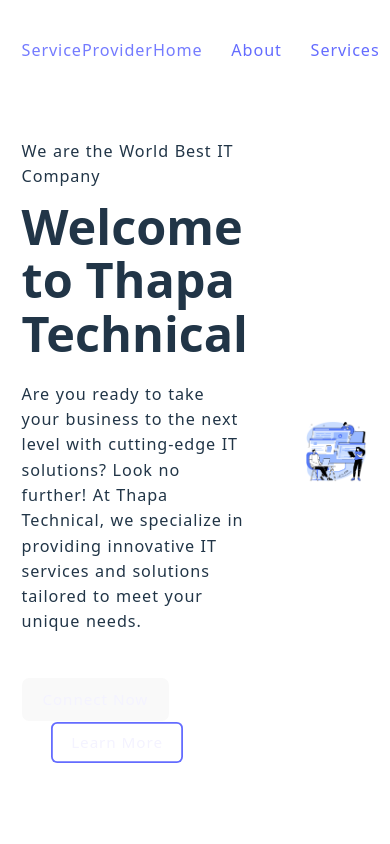
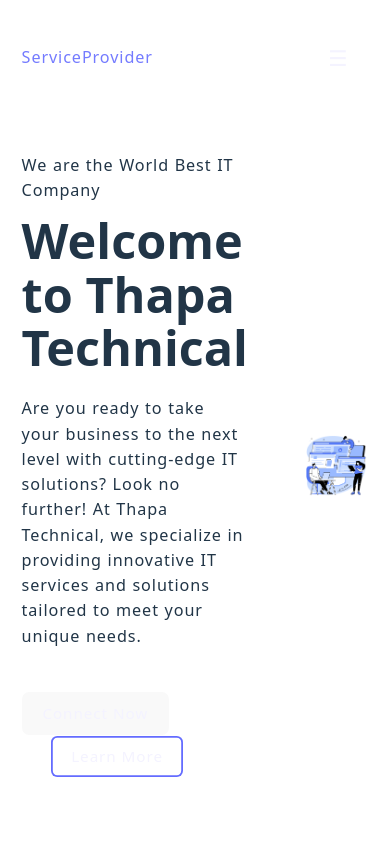
Before and after one commit to MuhammadFaizan144/MERN-Tutorial, a React (Vite) app in the folder client/: page / in a window 390 px wide. Shown: the top 844 px of the page. Built offline with nearby package versions, Linux system fonts and the light colour scheme; no server answers.

Commit message:
add responsive navbar and side navbar login

```diff
--- a/client/src/Components/Navbar.css
+++ b/client/src/Components/Navbar.css
@@ -1,10 +1,142 @@
-.container{
+/* Topbar / container (you already had these) */
+.container {
   max-width: 140rem;
   padding: 4.2rem 2.4rem;
   display: flex;
   justify-content: space-between;
+  align-items: center;
 }
-ul{
+
+/* Top nav list (desktop) */
+.top-nav ul {
   display: flex;
   gap: 3.2rem;
+  list-style: none;
+  margin: 0;
+  padding: 0;
 }
+
+.top-nav a {
+  text-decoration: none;
+  color: #ffffff;
+  font-weight: 500;
+}
+
+/* Hamburger (hidden on large screens) */
+.hamburger {
+  display: none;
+  background: none;
+  border: none;
+  font-size: 2.4rem;
+  line-height: 1;
+  cursor: pointer;
+}
+
+/* Side Navbar base */
+.side-navbar {
+  position: fixed;
+  top: 0;
+  left: -320px;              /* hidden by default off-screen */
+  width: 280px;
+  height: 100vh;
+  background: #0f1724;       /* dark background */
+  color: #fff;
+  box-shadow: 2px 0 12px rgba(0,0,0,0.3);
+  padding: 1.6rem;
+  transition: left 0.28s ease;
+  z-index: 1200;
+  display: flex;
+  flex-direction: column;
+}
+
+/* when open */
+.side-navbar.open {
+  left: 0;
+}
+
+/* side header (brand + close) */
+.side-header {
+  display: flex;
+  justify-content: space-between;
+  align-items: center;
+  gap: 1rem;
+}
+
+.side-header .side-brand a {
+  color: #fff;
+  text-decoration: none;
+  font-size: 1.25rem;
+  font-weight: 600;
+}
+
+/* close button */
+.close-btn {
+  background: none;
+  border: none;
+  color: #fff;
+  font-size: 1.6rem;
+  cursor: pointer;
+}
+
+/* side nav list */
+.side-nav {
+  margin-top: 2.4rem;
+  flex: 1;
+}
+
+.side-nav ul {
+  list-style: none;
+  padding: 0;
+  margin: 0;
+  display: flex;
+  flex-direction: column;
+  gap: 1.25rem;
+}
+
+.side-nav a {
+  color: #e6f0ff;
+  text-decoration: none;
+  font-size: 1rem;
+  padding: 0.4rem 0.2rem;
+}
+
+/* overlay */
+.overlay {
+  position: fixed;
+  inset: 0;
+  background: rgba(0,0,0,0.0);
+  pointer-events: none;
+  transition: background 0.28s ease;
+  z-index: 1100;
+}
+
+.overlay.visible {
+  background: rgba(0,0,0,0.45);
+  pointer-events: auto;
+}
+
+/* Responsive behavior */
+/* Small screens: show hamburger, hide top nav */
+@media (max-width: 900px) {
+  .top-nav {
+    display: none;
+  }
+  .hamburger {
+    display: block;
+  }
+}
+
+/* Larger screens: optionally keep both available.
+   If you'd rather always show the side navbar on desktop,
+   uncomment the block below and adjust page layout to add left padding.
+*/
+/*
+@media (min-width: 1100px) {
+  .side-navbar {
+    left: 0;
+  }
+  .topbar .container {
+    padding-left: 300px; // make room for persistent sidebar
+  }
+}
+*/
--- a/client/src/Components/Navbar.jsx
+++ b/client/src/Components/Navbar.jsx
@@ -1,37 +1,85 @@
-import React from 'react'
+import React, { useState } from 'react'
 import { NavLink } from 'react-router-dom'
 import './Navbar.css'
 import { useAuth } from '../store/auth'
+
 const Navbar = () => {
   const { isLoggedIn } = useAuth()
+  const [open, setOpen] = useState(false)
+
+  const closeSidebar = () => setOpen(false)
+  const toggleSidebar = () => setOpen(prev => !prev)
+
   return (
     <>
-            <header>
+      <header className="topbar">
         <div className="container">
           <div className="logo-brand">
             <NavLink to="/">ServiceProvider</NavLink>
           </div>
-                    <nav>
+
+          <nav className="top-nav" aria-label="Main navigation">
             <ul>
               <li><NavLink to="/">Home</NavLink></li>
               <li><NavLink to="/about">About</NavLink></li>
               <li><NavLink to="/service">Services</NavLink></li>
               <li><NavLink to="/contact">Contact</NavLink></li>
-                            {isLoggedIn
-                                ? (<li><NavLink to="/logout">Logout</NavLink></li>)
-                                :
-                                (<>
+              {isLoggedIn ? (
+                <li><NavLink to="/logout">Logout</NavLink></li>
+              ) : (
+                <>
                   <li><NavLink to="/register">Register</NavLink></li>
                   <li><NavLink to="/login">Login</NavLink></li>
-                                </>)
-                            }
+                </>
+              )}
+            </ul>
+          </nav>
 
-
-                        </ul>
-
-                    </nav>
+          {/* Hamburger button shows on small screens; you can keep it visible always if you prefer */}
+          <button
+            className="hamburger"
+            aria-label={open ? "Close side menu" : "Open side menu"}
+            aria-expanded={open}
+            onClick={toggleSidebar}
+          >
+            ☰
+          </button>
         </div>
       </header>
+
+      {/* overlay */}
+      <div
+        className={`overlay ${open ? 'visible' : ''}`}
+        onClick={closeSidebar}
+        aria-hidden={!open}
+      />
+
+      {/* Side Navbar */}
+      <aside className={`side-navbar ${open ? 'open' : ''}`} aria-hidden={!open}>
+        <div className="side-header">
+          <div className="side-brand">
+            <NavLink to="/" onClick={closeSidebar}>ServiceProvider</NavLink>
+          </div>
+          <button className="close-btn" onClick={closeSidebar} aria-label="Close side menu">✕</button>
+        </div>
+
+        <nav className="side-nav" aria-label="Side navigation">
+          <ul>
+            <li><NavLink to="/" onClick={closeSidebar}>Home</NavLink></li>
+            <li><NavLink to="/about" onClick={closeSidebar}>About</NavLink></li>
+            <li><NavLink to="/service" onClick={closeSidebar}>Services</NavLink></li>
+            <li><NavLink to="/contact" onClick={closeSidebar}>Contact</NavLink></li>
+            {isLoggedIn ? (
+              <li><NavLink to="/logout" onClick={closeSidebar}>Logout</NavLink></li>
+            ) : (
+              <>
+                <li><NavLink to="/register" onClick={closeSidebar}>Register</NavLink></li>
+                <li><NavLink to="/login" onClick={closeSidebar}>Login</NavLink></li>
+              </>
+            )}
+          </ul>
+        </nav>
+      </aside>
     </>
   )
 }
```
Lines whose indentation alone changed are shown as unchanged.
